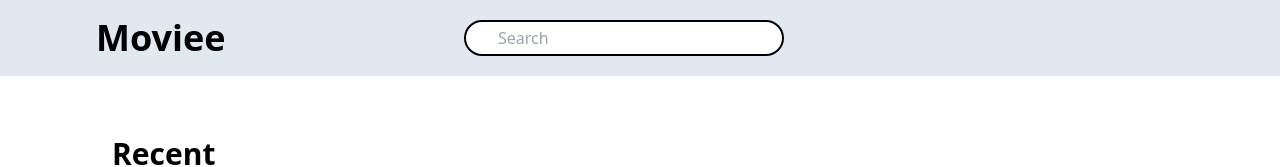
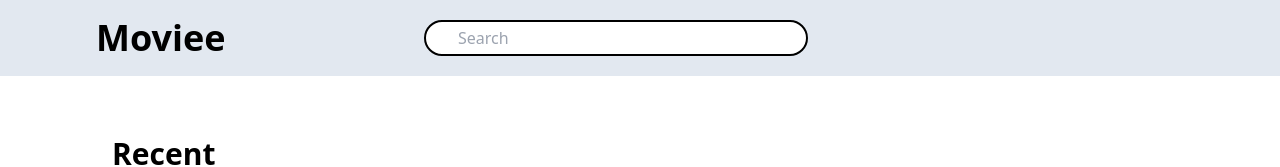
Before and after one commit to helixDevelopment/moviie, a Next.js app: page / in a window 1280 px wide. Shown: the top 167 px of the page. Built offline with nearby package versions, Linux system fonts and the light colour scheme; some icons are missing.

Commit message:
more serch bar fixes

```diff
--- a/src/components/Navbar.tsx
+++ b/src/components/Navbar.tsx
@@ -71,9 +71,9 @@ function Navbar({ selected }: NavbarProps) {
 			<p className="absolute font-bold text-4xl hidden sm:block">Moviee</p>
 
 			<div className="flex flew-row w-full md:mx-auto">
-				<form className="flex flex-row max-w-[20rem] mx-auto">
+				<form className="flex flex-row w-full xs:w-fit xs:mx-auto">
 					<div className="w-full relative">
-						<input className="w-full md:w-[20rem] p-3 py-1 my-1 rounded-full pl-8 border-2 border-black" type="text" placeholder="Search" onChange={(e) => debounced(e.target.value)} />
+						<input className="w-full xs:w-[20rem] md:w-[24rem] p-3 py-1 my-1 rounded-full pl-8 border-2 border-black" type="text" placeholder="Search" onChange={(e) => debounced(e.target.value)} />
 						<div className="absolute w-full">
 							{search}
 						</div>
@@ -83,7 +83,7 @@ function Navbar({ selected }: NavbarProps) {
 					</button>
 				</form>
 
-				<button className="right-0" onClick={openSidebar}>
+				<button className="right-0 pl-4" onClick={openSidebar}>
 					<Icon icon="ion:menu-sharp" className="w-8 h-8" />
 				</button>
 			</div>
```
